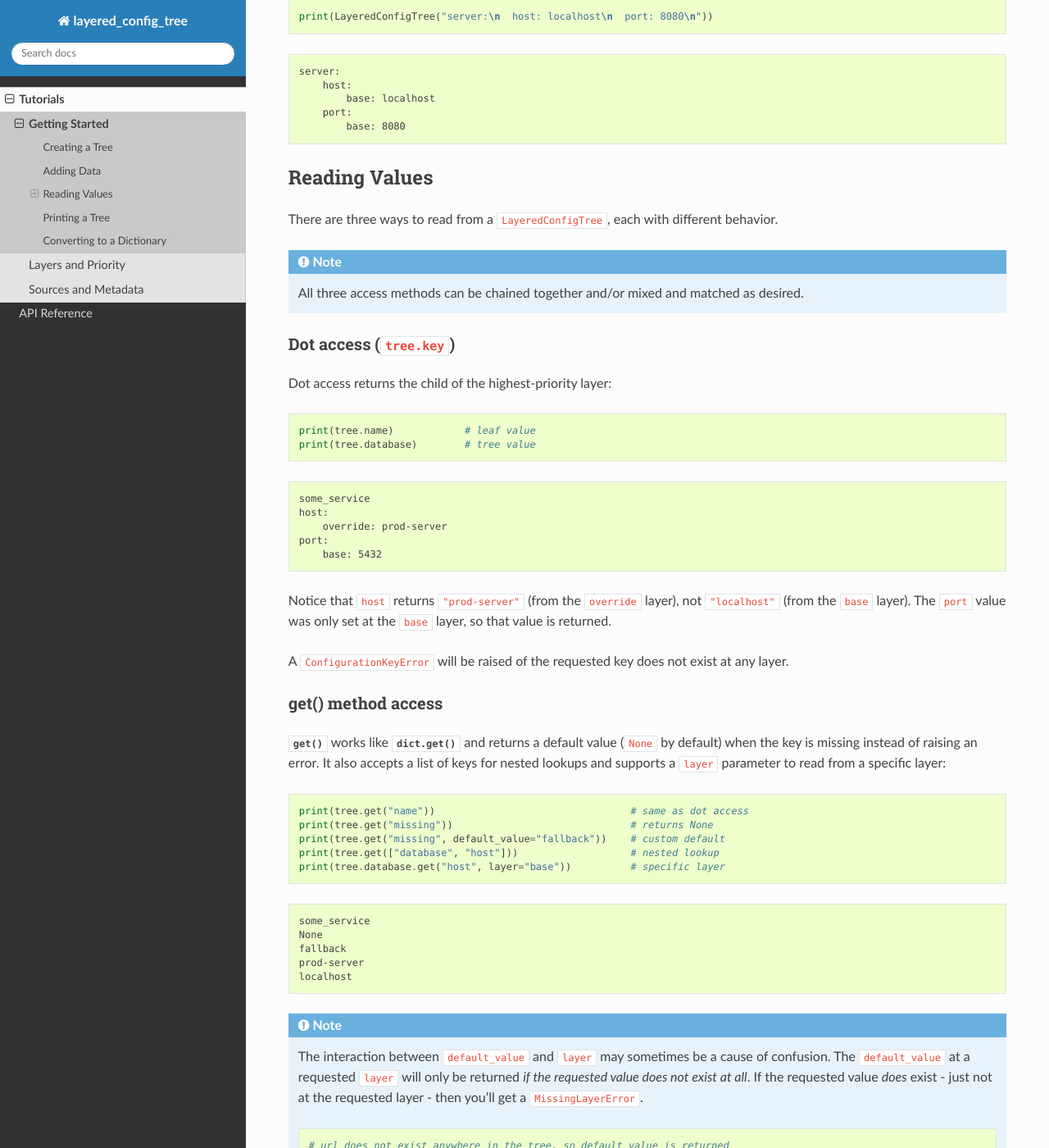
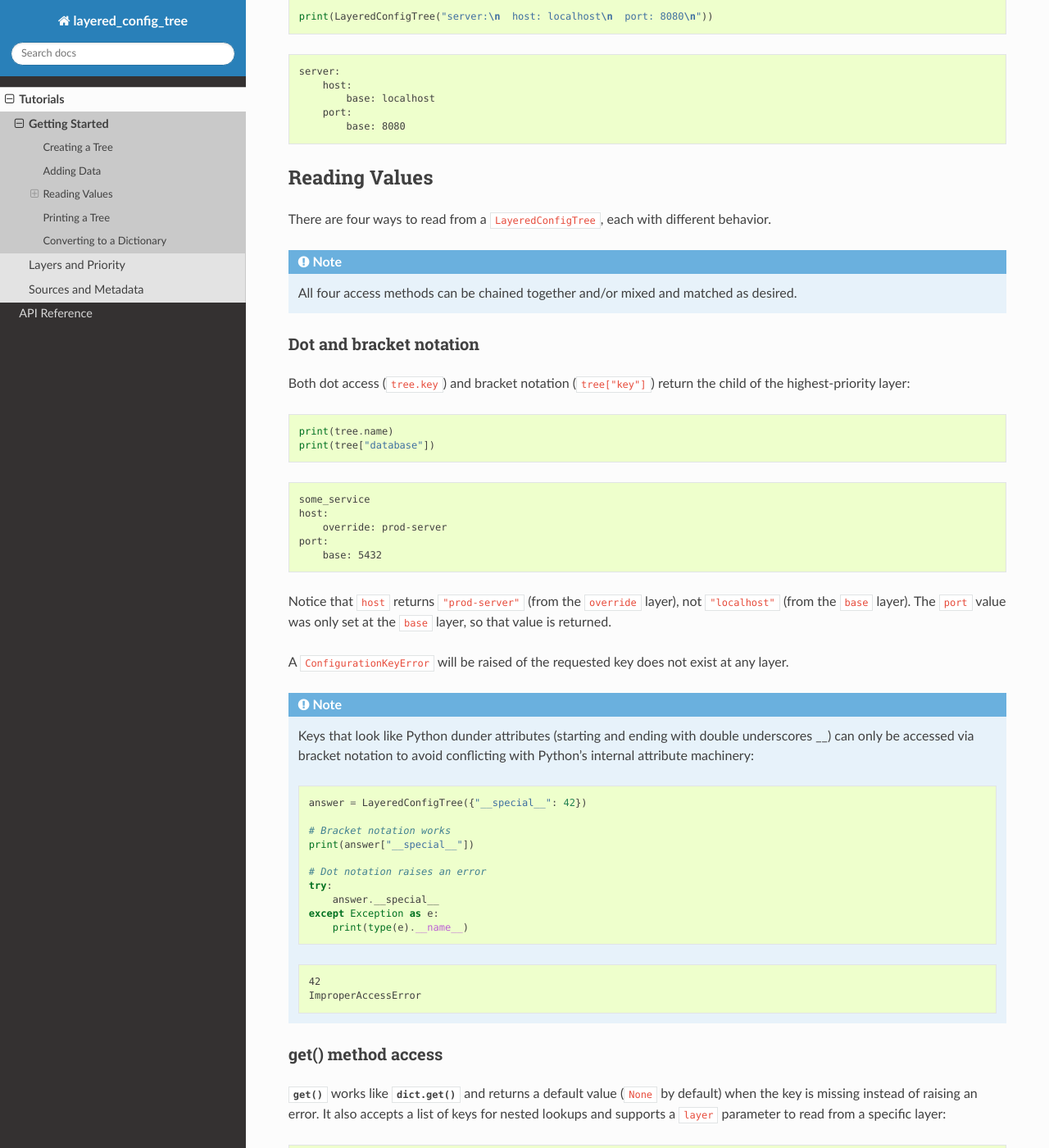
Before and after one commit to ihmeuw/layered_config_tree, a Sphinx documentation site: the page built from docs/source/tutorials/getting_started.rst, in a window 1280 px wide and 1400 px high, scrolled down 1928 px. Shown: the whole window at 82% size. Built offline with Sphinx 7.4.7 and the Read the Docs theme 3.1.0, drawn with Linux system fonts in a browser that asks for light colours; the version number could not be read and is left out.

Commit message:
add bracket notation to getting starting

```diff
--- a/docs/source/tutorials/getting_started.rst
+++ b/docs/source/tutorials/getting_started.rst
@@ -121,21 +121,22 @@ YAML strings or a path to a YAML file.
 Reading Values
 ==============
 
-There are three ways to read from a ``LayeredConfigTree``, each with different behavior.
+There are four ways to read from a ``LayeredConfigTree``, each with different behavior.
 
 .. note::
 
-    All three access methods can be chained together and/or mixed and matched as desired.
+    All four access methods can be chained together and/or mixed and matched as desired.
 
-Dot access (``tree.key``)
--------------------------
+Dot and bracket notation
+------------------------
 
-Dot access returns the child of the highest-priority layer:
+Both dot access (``tree.key``) and bracket notation (``tree["key"]``) return the
+child of the highest-priority layer:
 
 .. testcode::
 
-    print(tree.name)            # leaf value
-    print(tree.database)        # tree value
+    print(tree.name)
+    print(tree["database"])
 
 .. testoutput::
 
@@ -150,6 +151,30 @@ Notice that ``host`` returns ``"prod-server"`` (from the ``override`` layer), no
 ``base`` layer, so that value is returned.
 
 A ``ConfigurationKeyError`` will be raised of the requested key does not exist at any layer.
+
+.. note::
+
+    Keys that look like Python dunder attributes (starting and ending with double
+    underscores __) can only be accessed via bracket notation to avoid conflicting
+    with Python’s internal attribute machinery:
+
+    .. testcode::
+
+        answer = LayeredConfigTree({"__special__": 42})
+
+        # Bracket notation works
+        print(answer["__special__"])
+
+        # Dot notation raises an error
+        try:
+            answer.__special__
+        except Exception as e:
+            print(type(e).__name__)
+
+    .. testoutput::
+
+        42
+        ImproperAccessError
 
 get() method access
 -------------------
```
